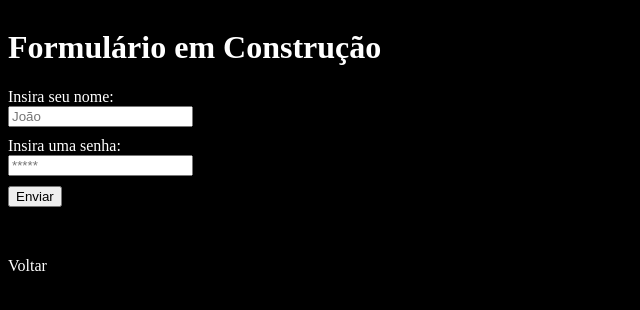
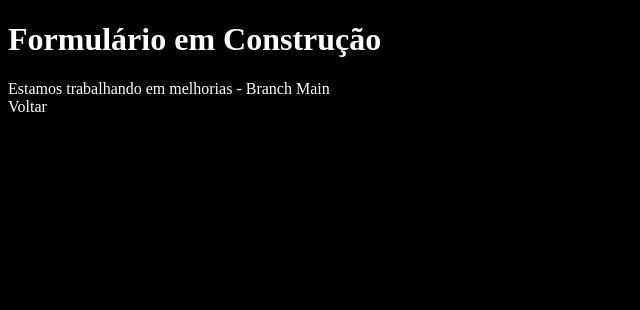
Before and after one commit to Joao-F-Souza/teste2, a PHP site: page /pages/form.html in a window 1280 px wide. Shown: the top 310 px of the page, without its empty margins (0-640 px from the left). Run offline with PHP 8.4, Linux system fonts and the light colour scheme.

Commit message:
Revert "feat/form"

```diff
--- a/index.html
+++ b/index.html
@@ -12,7 +12,7 @@
 <body>
     <div class="container">
         <h1>Bem Vindo ao Exemplo de Git</h1>
-        <label for="h1">Estamos trabalhando em melhorias - Branch Dev</label>
+        <label for="h1">Estamos trabalhando em melhorias - Branch Main</label>
         <br>
         <a href="pages/form.html">Acesse o formulário</a>
     </div>
--- a/pages/form.html
+++ b/pages/form.html
@@ -12,17 +12,7 @@
 <body>
     <div class="container">
         <h1>Formulário em Construção</h1>
-        <form action="../index.html">
-            <div class="style-input">
-                <label for="name">Insira seu nome:</label>
-                <input id="name" type="text" placeholder="João">
-            </div>
-            <div class="style-input">
-                <label for="password">Insira uma senha:</label>
-                <input id="password" type="text" placeholder="*****">
-            </div>
-            <button type="submit" onclick="avisar()">Enviar</button>
-        </form>
+        <label for="h1">Estamos trabalhando em melhorias - Branch Main</label>
         <br>
         <a href="../index.html">Voltar</a>
     </div>
--- a/style/layout.css
+++ b/style/layout.css
@@ -9,32 +9,3 @@ a {
     text-decoration: none;
     color: white;
 }
-
-.container {
-    display: flex;
-    flex-wrap: wrap;
-    align-items: center;
-}
-
-.container h1,
-a {
-    width: 100%;
-    text-decoration: none;
-}
-
-form {
-    display: flex;
-    flex-wrap: wrap;
-    align-items: center;
-    width: min-content;
-}
-
-.style-input {
-    margin-bottom: 10px;
-    flex-direction: column;
-    width: 200px;
-}
-
-form button {
-    margin-bottom: 50px;
-}
```
